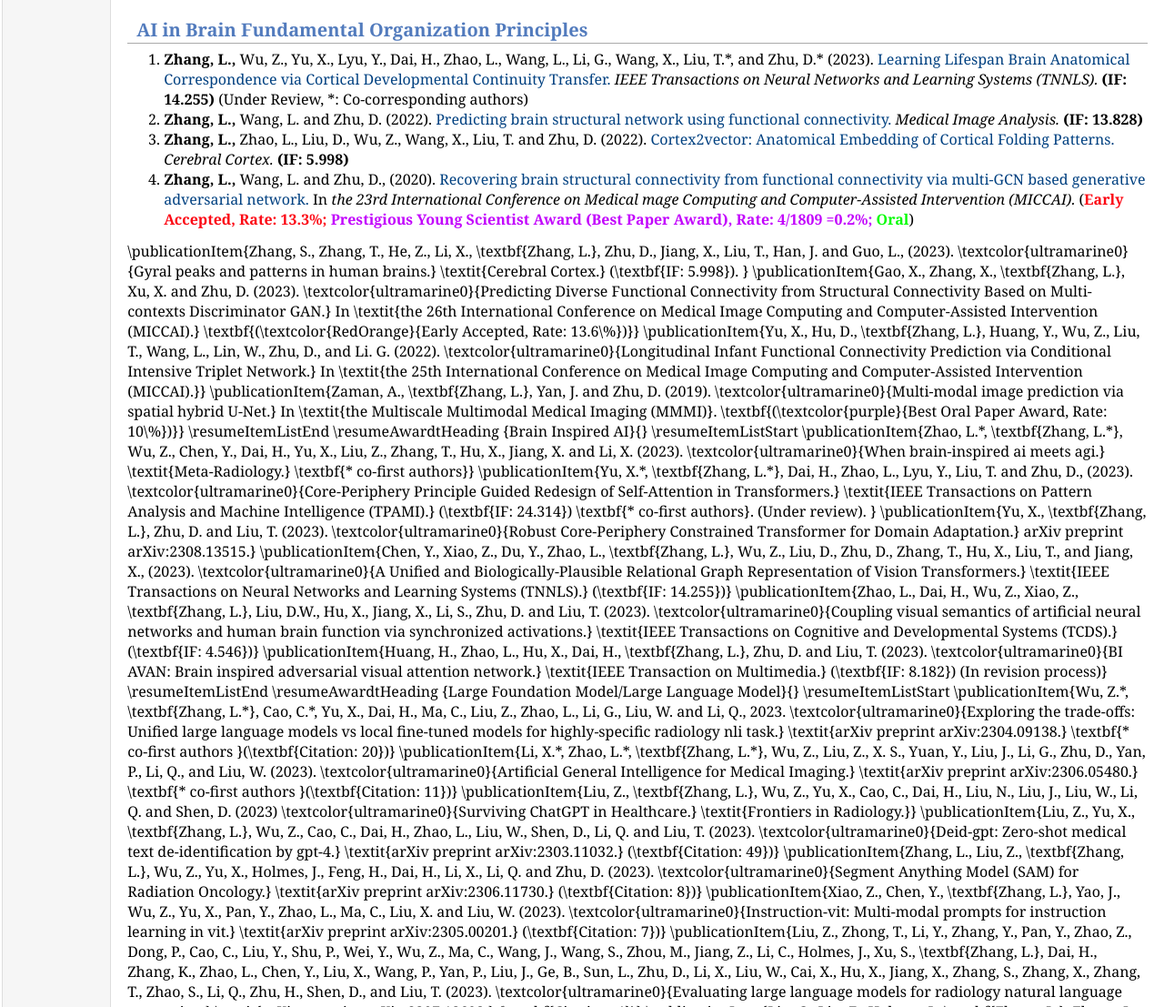
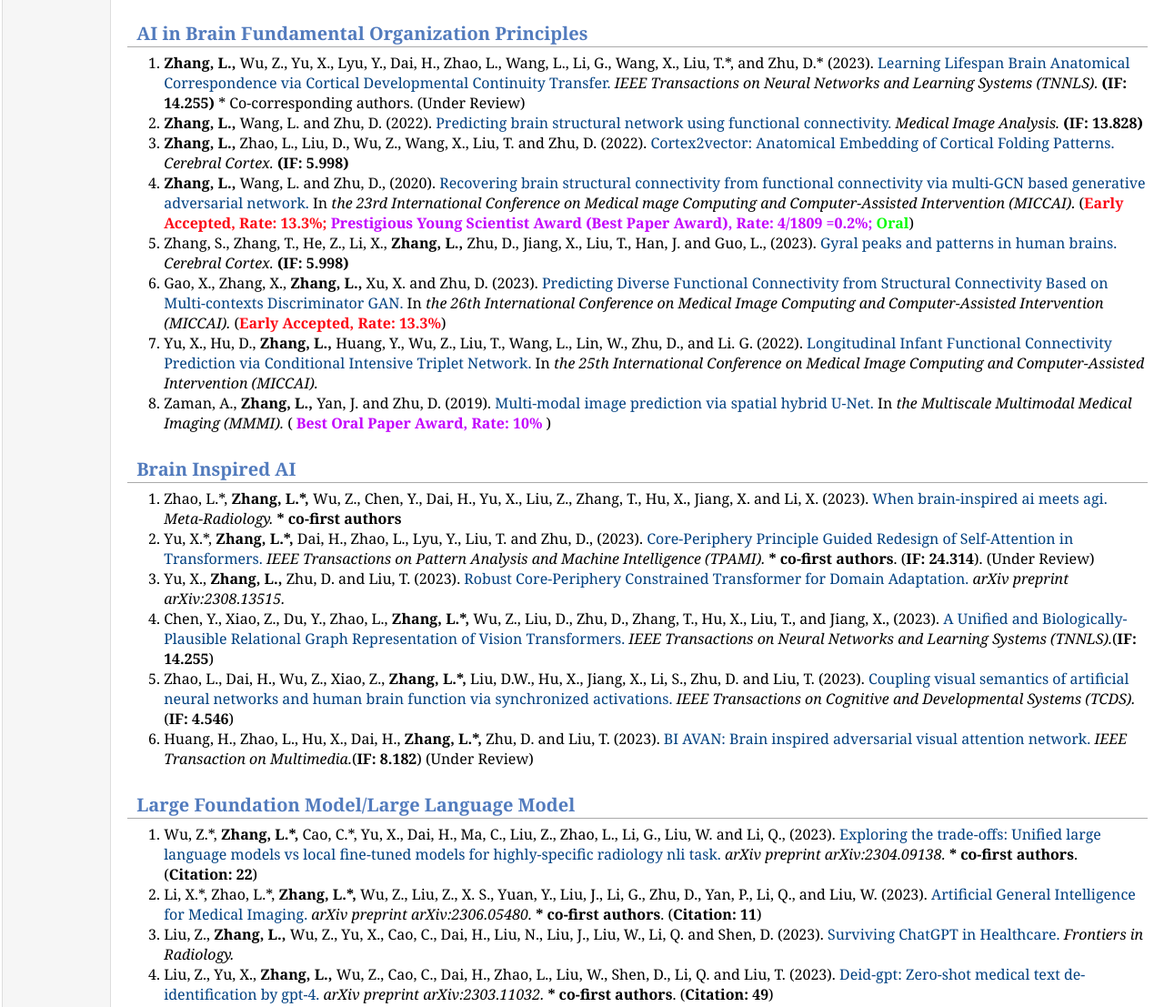
Before and after one commit to qidianzl/qidianzl.github.io, a plain HTML site: page publication.html in a window 1280 px wide. Shown: the part 576-1683 px from the top of the page at 91% size. Drawn offline with Linux system fonts and the light colour scheme.

Commit message:
publication

```diff
--- a/publication.html
+++ b/publication.html
@@ -35,7 +35,7 @@
 
   <li><b>Zhang, L. </b>,  Wang, L., Liu, T., and Zhu, D. (2023). <font style="color: #004080">Disease2Vec: Representing Alzheimer’s Progression via Disease Embedding Tree.</font> <i> Pharmacological Research.</i> <b> (IF: 9.3) </b> (Major Revision)</li>
 
-  <li><b>Zhang, L., </b>  Qu, J., Ma, H., Chen, T., Liu, T., and Zhu, D. (2023). <font style="color: #004080">Exploring Alzheimer’s Disease: A Comprehensive Brain Connectome-Based Survey.</font> <i> Psychoradiology.</i> <b> (Corresponding Author) </b> (Major Revision)</li>
+  <li><b>Zhang, L.<sup>&#9768;</sup>, </b>  Qu, J., Ma, H., Chen, T., Liu, T., and Zhu, D. (2023). <font style="color: #004080">Exploring Alzheimer’s Disease: A Comprehensive Brain Connectome-Based Survey.</font> <i> Psychoradiology.</i> <b> &#9768; Corresponding Author. </b> (Major Revision)</li>
 
   <li><b>Zhang, L., </b>  Wang, L., Gao, J., Risacher, S.L., Yan, J., Li, G., Liu, T. and Zhu, D. (2021). <font style="color: #004080">Deep fusion of brain structure-function in mild cognitive impairment.</font> <i> Medical image analysis.</i> <b> (IF: 13.828) </b></li>
 
@@ -53,7 +53,7 @@
 <h2><font style="margin-left: 10px">AI in Brain Fundamental Organization Principles</font></h2>
 <ol type="1">
 
-  <li><b>Zhang, L., </b>  Wu, Z., Yu, X., Lyu, Y., Dai, H., Zhao, L., Wang, L., Li, G., Wang, X., Liu, T.*, and Zhu, D.* (2023). <font style="color: #004080">Learning Lifespan Brain Anatomical Correspondence via Cortical Developmental Continuity Transfer.</font> <i> IEEE Transactions on Neural Networks and Learning Systems (TNNLS).</i> <b> (IF: 14.255) </b> (Under Review, *: Co-corresponding authors)</li>
+  <li><b>Zhang, L., </b>  Wu, Z., Yu, X., Lyu, Y., Dai, H., Zhao, L., Wang, L., Li, G., Wang, X., Liu, T.*, and Zhu, D.* (2023). <font style="color: #004080">Learning Lifespan Brain Anatomical Correspondence via Cortical Developmental Continuity Transfer.</font> <i> IEEE Transactions on Neural Networks and Learning Systems (TNNLS).</i> <b> (IF: 14.255) </b> * Co-corresponding authors. (Under Review)</li>
 
   <li><b>Zhang, L., </b>  Wang, L. and Zhu, D. (2022). <font style="color: #004080">Predicting brain structural network using functional connectivity.</font> <i> Medical Image Analysis. </i> <b> (IF: 13.828) </b></li>
 
@@ -61,38 +61,46 @@
 
   <li><b>Zhang, L., </b>  Wang, L. and Zhu, D., (2020). <font style="color: #004080">Recovering brain structural connectivity from functional connectivity via multi-GCN based generative adversarial network.</font> In <i> the 23rd International Conference on Medical mage Computing and Computer-Assisted Intervention (MICCAI).</i> (<b><font style="color: #fc0814">Early Accepted, Rate: 13.3%; </font> <font style="color: #c203fc"> Prestigious Young Scientist Award (Best Paper Award), Rate: 4/1809 =0.2%; </font> <font style="color: #08fc08;"> Oral</font></b>)</li>
 
+  <li>Zhang, S., Zhang, T., He, Z., Li, X., <b>Zhang, L., </b> Zhu, D., Jiang, X., Liu, T., Han, J. and Guo, L., (2023). <font style="color: #004080">Gyral peaks and patterns in human brains.</font> <i> Cerebral Cortex. </i> <b> (IF: 5.998) </b></li>
+
+  <li>Gao, X., Zhang, X., <b>Zhang, L., </b> Xu, X. and Zhu, D. (2023). <font style="color: #004080">Predicting Diverse Functional Connectivity from Structural Connectivity Based on Multi-contexts Discriminator GAN.</font> In <i> the 26th International Conference on Medical Image Computing and Computer-Assisted Intervention (MICCAI).</i> (<b><font style="color: #fc0814">Early Accepted, Rate: 13.3%</font></b>)</li>
+
+  <li>Yu, X., Hu, D., <b>Zhang, L., </b> Huang, Y., Wu, Z., Liu, T., Wang, L., Lin, W., Zhu, D., and Li. G.  (2022). <font style="color: #004080">Longitudinal Infant Functional Connectivity Prediction via Conditional Intensive Triplet Network.</font> In <i> the 25th International Conference on Medical Image Computing and Computer-Assisted Intervention (MICCAI).</i></li>
+
+  <li>Zaman, A., <b>Zhang, L., </b> Yan, J. and Zhu, D. (2019). <font style="color: #004080">Multi-modal image prediction via spatial hybrid U-Net.</font> In <i> the Multiscale Multimodal Medical Imaging (MMMI).</i> (<b></font> <font style="color: #c203fc"> Best Oral Paper Award, Rate: 10% </font> </b>)</li>
+
 </ol>
 
 
+<h2><font style="margin-left: 10px">Brain Inspired AI</font></h2>
+<ol type="1">
+  <li>Zhao, L.*, <b>Zhang, L.*, </b>  Wu, Z., Chen, Y., Dai, H., Yu, X., Liu, Z., Zhang, T., Hu, X., Jiang, X. and Li, X. (2023). <font style="color: #004080">When brain-inspired ai meets agi.</font> <i> Meta-Radiology.</i> <b>* co-first authors</b></li>
 
-    \publicationItem{Zhang, S., Zhang, T., He, Z., Li, X., \textbf{Zhang, L.}, Zhu, D., Jiang, X., Liu, T., Han, J. and Guo, L., (2023). \textcolor{ultramarine0}{Gyral peaks and patterns in human brains.} \textit{Cerebral Cortex.} (\textbf{IF: 5.998}). }
+  <li>Yu, X.*, <b>Zhang, L.*, </b> Dai, H., Zhao, L., Lyu, Y., Liu, T. and Zhu, D., (2023). <font style="color: #004080">Core-Periphery Principle Guided Redesign of Self-Attention in Transformers.</font> <i> IEEE Transactions on Pattern Analysis and Machine Intelligence (TPAMI).</i> <b>* co-first authors</b>. (<b>IF: 24.314</b>). (Under Review) </li>
 
-    \publicationItem{Gao, X., Zhang, X., \textbf{Zhang, L.}, Xu, X. and Zhu, D. (2023). \textcolor{ultramarine0}{Predicting Diverse Functional Connectivity from Structural Connectivity Based on Multi-contexts Discriminator GAN.} In \textit{the 26th International Conference on Medical Image Computing and Computer-Assisted Intervention (MICCAI).} \textbf{(\textcolor{RedOrange}{Early Accepted, Rate: 13.6\%})}}
+  <li>Yu, X., <b>Zhang, L., </b> Zhu, D. and Liu, T. (2023). <font style="color: #004080">Robust Core-Periphery Constrained Transformer for Domain Adaptation.</font> <i> arXiv preprint arXiv:2308.13515.</i> </li>
 
-    \publicationItem{Yu, X., Hu, D., \textbf{Zhang, L.}, Huang, Y., Wu, Z., Liu, T., Wang, L., Lin, W., Zhu, D., and Li. G.  (2022). \textcolor{ultramarine0}{Longitudinal Infant Functional Connectivity Prediction via Conditional Intensive Triplet Network.} In \textit{the 25th International Conference on Medical Image Computing and Computer-Assisted Intervention (MICCAI).}}
+  <li>Chen, Y., Xiao, Z., Du, Y., Zhao, L., <b>Zhang, L.*, </b> Wu, Z., Liu, D., Zhu, D., Zhang, T., Hu, X., Liu, T., and Jiang, X., (2023). <font style="color: #004080">A Unified and Biologically-Plausible Relational Graph Representation of Vision Transformers.</font> <i> IEEE Transactions on Neural Networks and Learning Systems (TNNLS).</i>(<b>IF: 14.255</b>)</li>
 
-    \publicationItem{Zaman, A., \textbf{Zhang, L.}, Yan, J. and Zhu, D. (2019). \textcolor{ultramarine0}{Multi-modal image prediction via spatial hybrid U-Net.} In \textit{the Multiscale Multimodal Medical Imaging (MMMI)}. \textbf{(\textcolor{purple}{Best Oral Paper Award, Rate: 10\%})}}
-    \resumeItemListEnd
+  <li>Zhao, L., Dai, H., Wu, Z., Xiao, Z., <b>Zhang, L.*, </b> Liu, D.W., Hu, X., Jiang, X., Li, S., Zhu, D. and Liu, T. (2023). <font style="color: #004080">Coupling visual semantics of artificial neural networks and human brain function via synchronized activations.</font> <i> IEEE Transactions on Cognitive and Developmental Systems (TCDS).</i>(<b>IF: 4.546</b>)</li>
 
-    \resumeAwardtHeading
-      {Brain Inspired AI}{}
-    \resumeItemListStart
-    \publicationItem{Zhao, L.*, \textbf{Zhang, L.*}, Wu, Z., Chen, Y., Dai, H., Yu, X., Liu, Z., Zhang, T., Hu, X., Jiang, X. and Li, X. (2023). \textcolor{ultramarine0}{When brain-inspired ai meets agi.} \textit{Meta-Radiology.} \textbf{* co-first authors}}
-    \publicationItem{Yu, X.*, \textbf{Zhang, L.*}, Dai, H., Zhao, L., Lyu, Y., Liu, T. and Zhu, D., (2023). \textcolor{ultramarine0}{Core-Periphery Principle Guided Redesign of Self-Attention in Transformers.}  \textit{IEEE Transactions on Pattern Analysis and Machine Intelligence (TPAMI).} (\textbf{IF: 24.314}) \textbf{* co-first authors}. (Under review). }
-    \publicationItem{Yu, X., \textbf{Zhang, L.}, Zhu, D. and Liu, T. (2023). \textcolor{ultramarine0}{Robust Core-Periphery Constrained Transformer for Domain Adaptation.} arXiv preprint arXiv:2308.13515.}
-    \publicationItem{Chen, Y., Xiao, Z., Du, Y., Zhao, L., \textbf{Zhang, L.}, Wu, Z., Liu, D., Zhu, D., Zhang, T., Hu, X., Liu, T., and Jiang, X., (2023). \textcolor{ultramarine0}{A Unified and Biologically-Plausible Relational Graph Representation of Vision Transformers.} \textit{IEEE Transactions on Neural Networks and Learning Systems (TNNLS).} (\textbf{IF: 14.255})}
-    \publicationItem{Zhao, L., Dai, H., Wu, Z., Xiao, Z., \textbf{Zhang, L.}, Liu, D.W., Hu, X., Jiang, X., Li, S., Zhu, D. and Liu, T. (2023). \textcolor{ultramarine0}{Coupling visual semantics of artificial neural networks and human brain function via synchronized activations.} \textit{IEEE Transactions on Cognitive and Developmental Systems (TCDS).} (\textbf{IF: 4.546})}
-    \publicationItem{Huang, H., Zhao, L., Hu, X., Dai, H., \textbf{Zhang, L.}, Zhu, D. and Liu, T. (2023). \textcolor{ultramarine0}{BI AVAN: Brain inspired adversarial visual attention network.} \textit{IEEE Transaction on Multimedia.} (\textbf{IF: 8.182}) (In revision process)}
-    \resumeItemListEnd
+  <li>Huang, H., Zhao, L., Hu, X., Dai, H., <b>Zhang, L.*, </b>  Zhu, D. and Liu, T. (2023). <font style="color: #004080">BI AVAN: Brain inspired adversarial visual attention network.</font> <i> IEEE Transaction on Multimedia.</i>(<b>IF: 8.182</b>) (Under Review)</li>
+</ol>
 
-    \resumeAwardtHeading
-      {Large Foundation Model/Large Language Model}{}
-    \resumeItemListStart
-    \publicationItem{Wu, Z.*, \textbf{Zhang, L.*}, Cao, C.*, Yu, X., Dai, H., Ma, C., Liu, Z., Zhao, L., Li, G., Liu, W. and Li, Q., 2023. \textcolor{ultramarine0}{Exploring the trade-offs: Unified large language models vs local fine-tuned models for highly-specific radiology nli task.} \textit{arXiv preprint arXiv:2304.09138.} \textbf{* co-first authors }(\textbf{Citation: 20})}
 
-    \publicationItem{Li, X.*, Zhao, L.*, \textbf{Zhang, L.*}, Wu, Z., Liu, Z., X. S., Yuan, Y., Liu, J., Li, G., Zhu, D., Yan, P., Li, Q., and Liu, W. (2023). \textcolor{ultramarine0}{Artificial General Intelligence for Medical Imaging.} \textit{arXiv preprint arXiv:2306.05480.} \textbf{* co-first authors }(\textbf{Citation: 11})}
+<h2><font style="margin-left: 10px">Large Foundation Model/Large Language Model</font></h2>
+<ol type="1">
+  <li>Wu, Z.*, <b>Zhang, L.*, </b> Cao, C.*, Yu, X., Dai, H., Ma, C., Liu, Z., Zhao, L., Li, G., Liu, W. and Li, Q., (2023). <font style="color: #004080">Exploring the trade-offs: Unified large language models vs local fine-tuned models for highly-specific radiology nli task.</font> <i> arXiv preprint arXiv:2304.09138.</i> <b>* co-first authors</b>. (<b>Citation: 22</b>)</li>
 
-    \publicationItem{Liu, Z., \textbf{Zhang, L.}, Wu, Z., Yu, X., Cao, C., Dai, H., Liu, N., Liu, J., Liu, W., Li, Q. and Shen, D. (2023) \textcolor{ultramarine0}{Surviving ChatGPT in Healthcare.} \textit{Frontiers in Radiology.}}
+  <li>Li, X.*, Zhao, L.*, <b>Zhang, L.*, </b> Wu, Z., Liu, Z., X. S., Yuan, Y., Liu, J., Li, G., Zhu, D., Yan, P., Li, Q., and Liu, W. (2023).  <font style="color: #004080">Artificial General Intelligence for Medical Imaging.</font> <i> arXiv preprint arXiv:2306.05480.</i> <b>* co-first authors</b>. (<b>Citation: 11</b>)</li>
+
+  <li>Liu, Z., <b>Zhang, L., </b>  Wu, Z., Yu, X., Cao, C., Dai, H., Liu, N., Liu, J., Liu, W., Li, Q. and Shen, D. (2023). <font style="color: #004080">Surviving ChatGPT in Healthcare.</font> <i> Frontiers in Radiology.</i> </li>
+
+  <li>Liu, Z., Yu, X.,  <b>Zhang, L., </b> Wu, Z., Cao, C., Dai, H., Zhao, L., Liu, W., Shen, D., Li, Q. and Liu, T. (2023).  <font style="color: #004080">Deid-gpt: Zero-shot medical text de-identification by gpt-4.</font> <i> arXiv preprint arXiv:2303.11032.</i> <b>* co-first authors</b>. (<b>Citation: 49</b>)</li>
+
+</ol>
+
+
 
     \publicationItem{Liu, Z., Yu, X., \textbf{Zhang, L.}, Wu, Z., Cao, C., Dai, H., Zhao, L., Liu, W., Shen, D., Li, Q. and Liu, T. (2023). \textcolor{ultramarine0}{Deid-gpt: Zero-shot medical text de-identification by gpt-4.} \textit{arXiv preprint arXiv:2303.11032.} (\textbf{Citation: 49})}
 
```
Also changed, not shown: index.html (+3 -3 lines).
